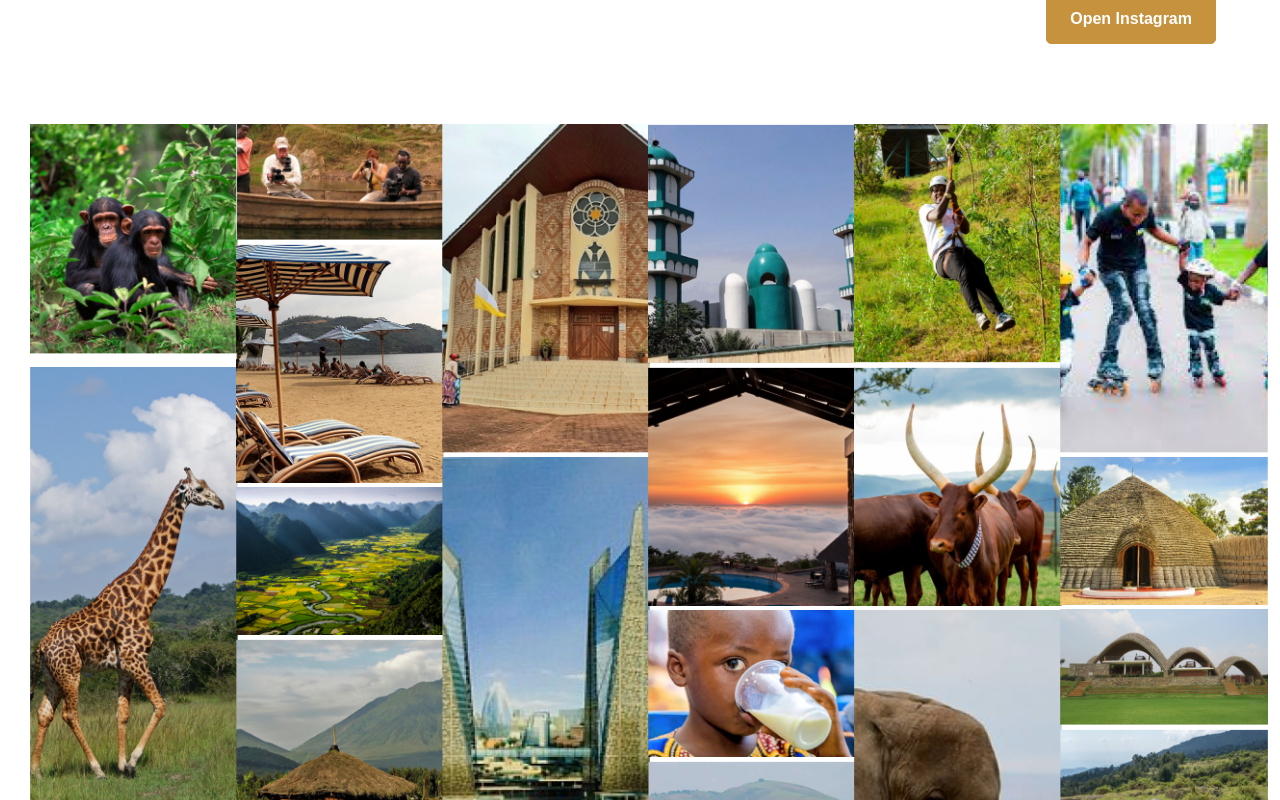
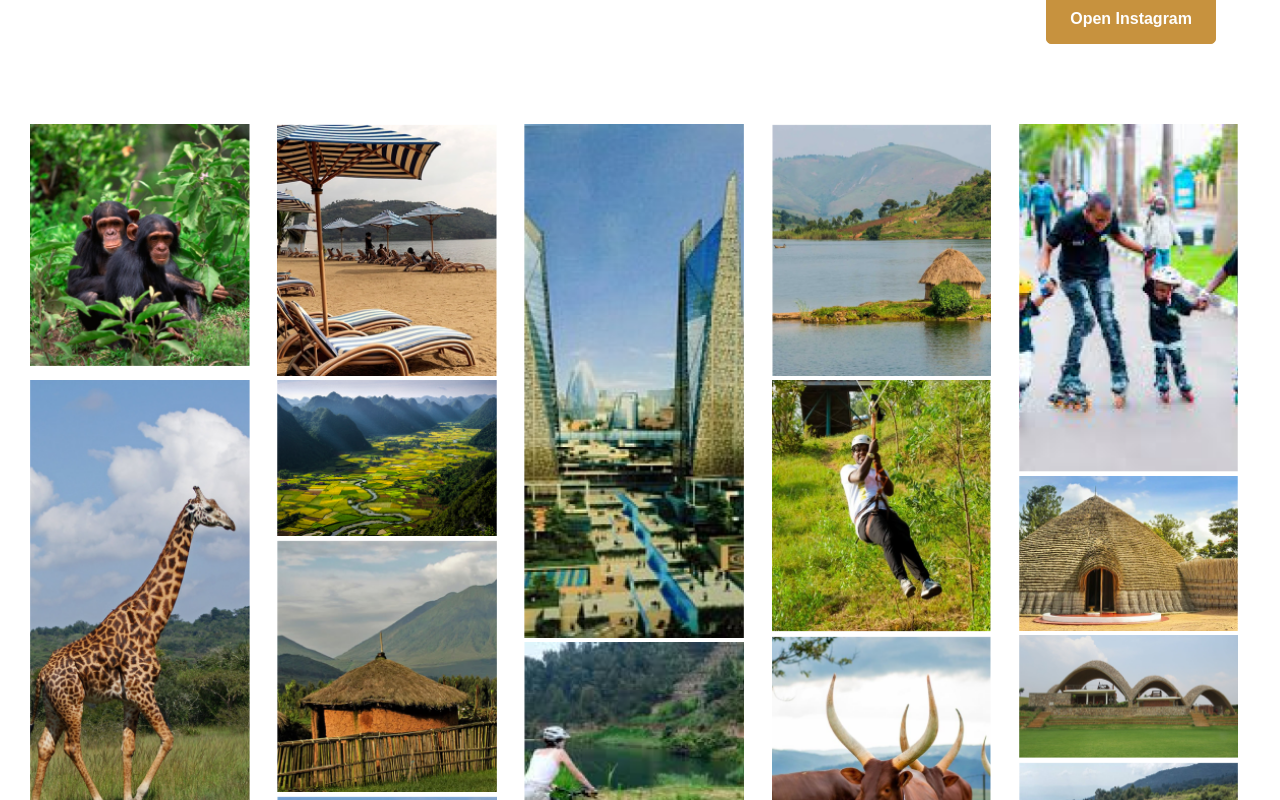
Before and after one commit to NoubissiViany/react-figma-project, a React (Create React App) app: page /gallery in a window 1280 px wide. Shown: the part 700-1500 px from the top of the page. Built offline with nearby package versions, Linux system fonts and the light colour scheme.

Commit message:
Perform mosaic gallery image

```diff
--- a/src/Pages/Gallery/Pictures/Picture.css
+++ b/src/Pages/Gallery/Pictures/Picture.css
@@ -1,11 +1,11 @@
 .pictures__content__container {
-  column-count: 6;
-  padding: 0 30px;
+  column-count: 5;
+  padding-inline: 30px;
   margin-bottom: 50px;
 }
 
 .pic {
-  width: 13rem;
+  width: 95%;
 }
 
 .pictures__btn {
```
